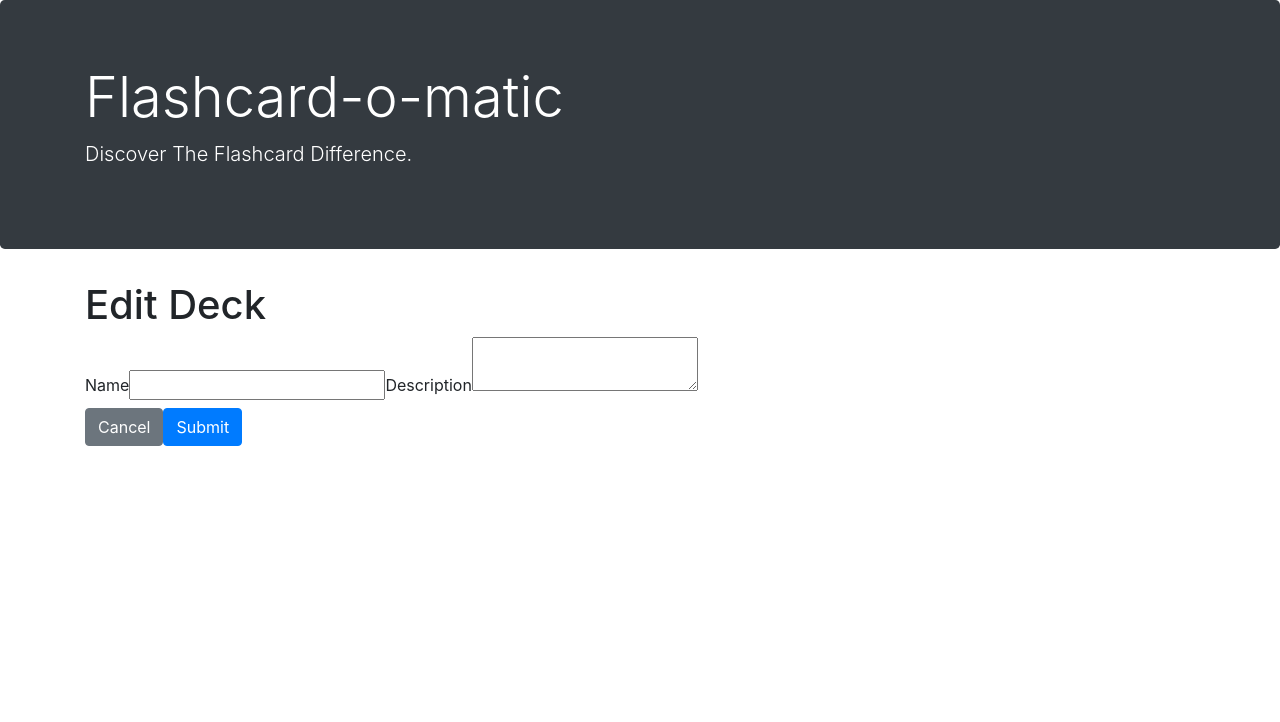
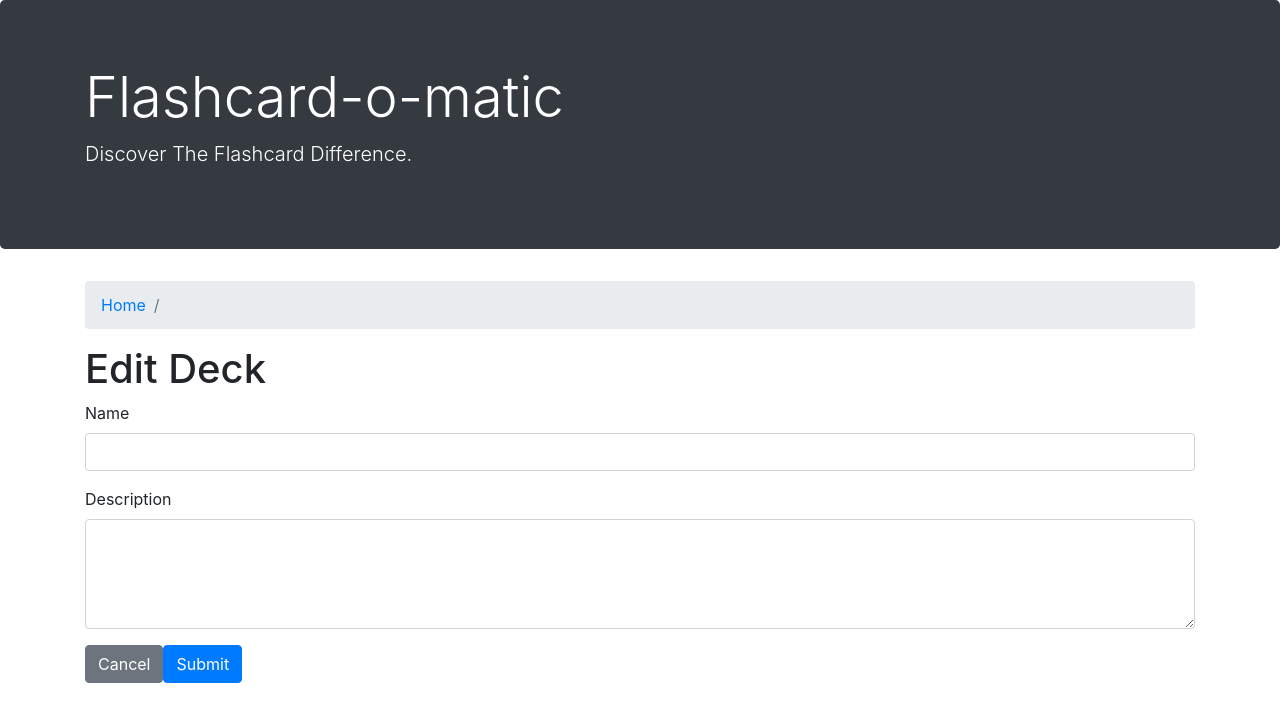
Before and after one commit to kateneilsen/flashcard-app, a React (Create React App) app: page /decks/1/edit in a window 1280 px wide. Shown: the top 722 px of the page. Built offline with nearby package versions, Linux system fonts and the light colour scheme; no server answers; a web font is replaced by a local one.

Commit message:
updated state in editDeck

```diff
--- a/src/Layout/Deck/EditDeck.js
+++ b/src/Layout/Deck/EditDeck.js
@@ -3,17 +3,11 @@ import { readDeck, updateDeck } from "../../utils/api";
 import DeckNav from "./DeckNav";
 import { useParams, useHistory } from "react-router-dom";
 
-export default function EditDeck() {
+export default function EditDeck({ decks }) {
   const history = useHistory();
-  const deckId = useParams();
+  const { deckId } = useParams();
 
-  const initialDeckState = {
-    id: "",
-    name: "",
-    description: "",
-  };
-
-  const [deck, setDeck] = useState({ ...initialDeckState });
+  const [deck, setDeck] = useState({ deckId });
 
   useEffect(() => {
     const abortController = new AbortController();
@@ -53,28 +47,36 @@ export default function EditDeck() {
 
   return (
     <div>
+      <DeckNav />
       <h1>Edit Deck</h1>
       <form onSubmit={handleSubmit}>
-        <label htmlFor="name">
-          Name
+        <div className="mb-3">
+          <label for="name" className="form-label">
+            Name
+          </label>
           <input
+            className="form-control"
             type="text"
             id="name"
             name="name"
             value={deck.name}
             onChange={handleChange}
           />
-        </label>
-        <label htmlFor="description">
-          Description
+        </div>
+        <div className="mb-3">
+          <label for="description" className="form-label">
+            Description
+          </label>
           <textarea
+            className="form-control"
             type="text"
             name="description"
             id="description"
             value={deck.description}
             onChange={handleChange}
+            rows="4"
           />
-        </label>
+        </div>
 
         <div>
           <button
```
